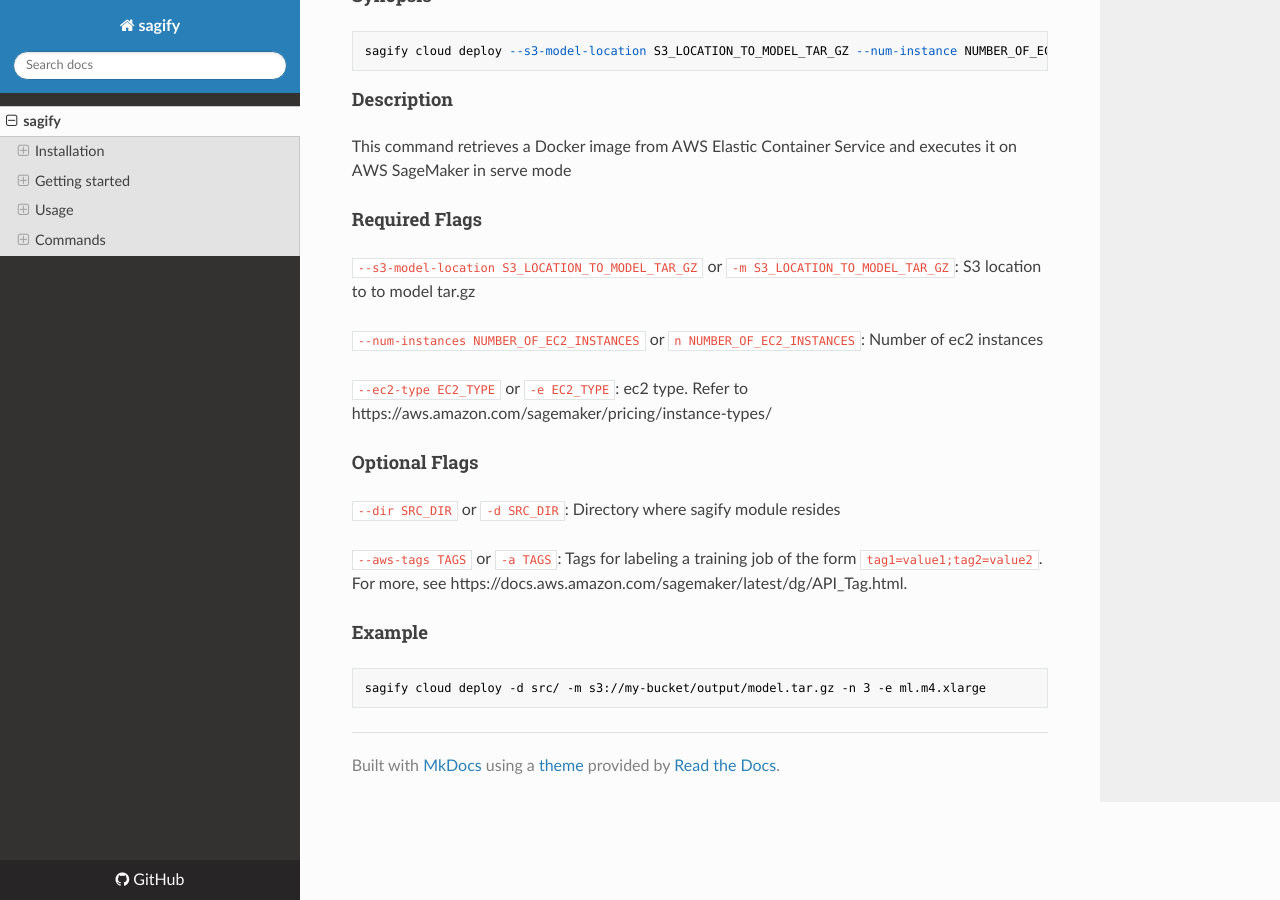
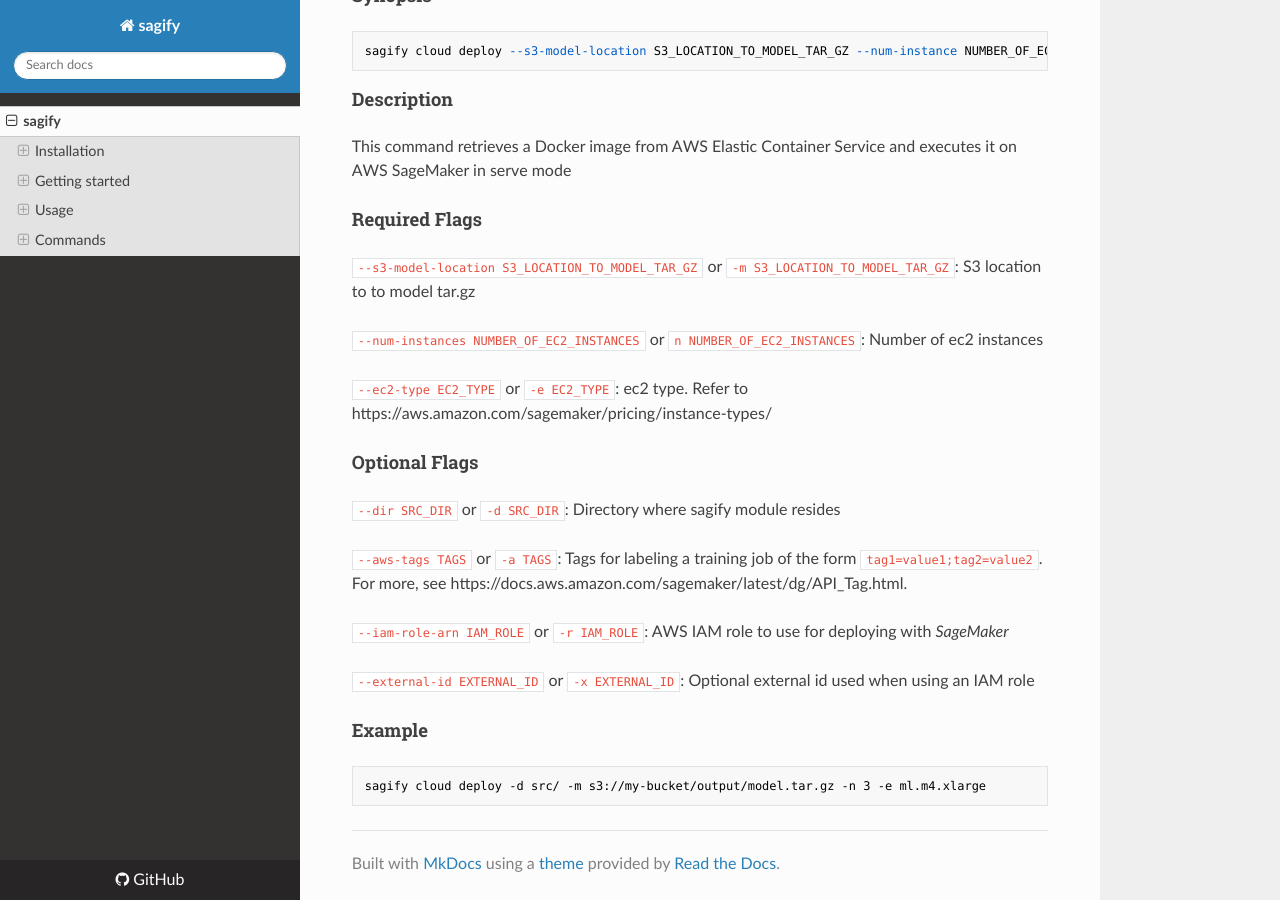
Before and after one commit to Kenza-AI/sagify, an MkDocs documentation site: the page built from docs/index.md, in a window 1280 px wide and 900 px high, scrolled down 16050 px. Built offline with MkDocs 1.6.1, drawn with Linux system fonts in a browser that asks for light colours; nearby versions of some CDN libraries.

Commit message:
Added docs for new options.

```diff
--- a/docs/index.md
+++ b/docs/index.md
@@ -512,7 +512,7 @@ Executes a Docker image in serve mode on AWS SageMaker
 
 #### Synopsis
 
-    sagify cloud deploy --s3-model-location S3_LOCATION_TO_MODEL_TAR_GZ --num-instance NUMBER_OF_EC2_INSTANCES --ec2-type EC2_TYPE [--dir SRC_DIR] [--aws-tags TAGS]
+    sagify cloud deploy --s3-model-location S3_LOCATION_TO_MODEL_TAR_GZ --num-instance NUMBER_OF_EC2_INSTANCES --ec2-type EC2_TYPE [--dir SRC_DIR] [--aws-tags TAGS] [--iam-role-arn IAM_ROLE] [--external-id EXTERNAL_ID]
 
 #### Description
 
@@ -532,6 +532,10 @@ This command retrieves a Docker image from AWS Elastic Container Service and exe
 
 `--aws-tags TAGS` or `-a TAGS`: Tags for labeling a training job of the form `tag1=value1;tag2=value2`. For more, see https://docs.aws.amazon.com/sagemaker/latest/dg/API_Tag.html.
 
+`--iam-role-arn IAM_ROLE` or `-r IAM_ROLE`: AWS IAM role to use for deploying with *SageMaker*
+
+`--external-id EXTERNAL_ID` or `-x EXTERNAL_ID`: Optional external id used when using an IAM role
+
 #### Example
 
     sagify cloud deploy -d src/ -m s3://my-bucket/output/model.tar.gz -n 3 -e ml.m4.xlarge
```
Also changed, not shown: README.md (+5 -1 lines).
